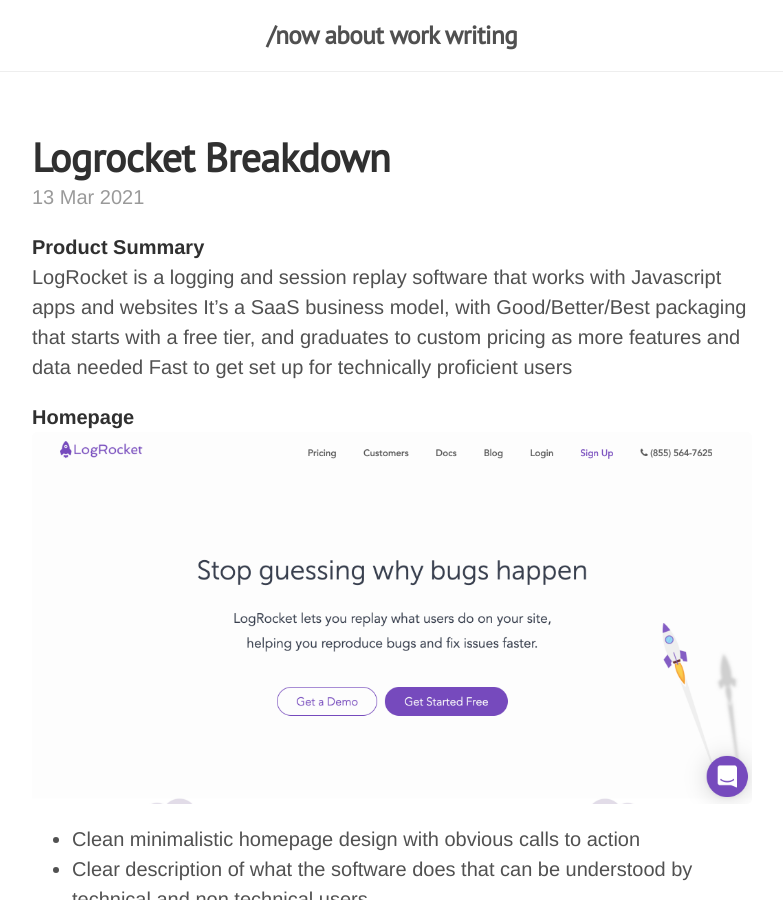
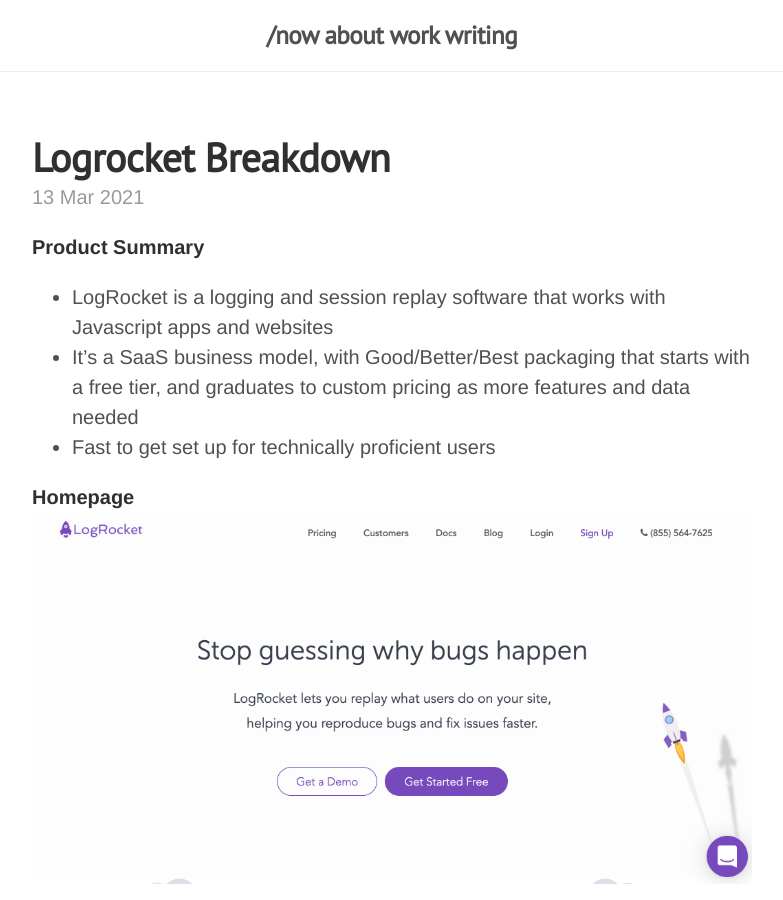
Before and after one commit to mattpupa/mattpupa, a Jekyll site: the page built from _posts/2021-03-13-LogRocket-Breakdown.markdown, in a window 1280 px wide and 900 px high. Shown: the whole window, without its empty margins (248-1031 px from the left). Built offline with Jekyll 4.4.1, drawn with Linux system fonts in a browser that asks for light colours.

Commit message:
formatting changes

```diff
--- a/_posts/2021-03-13-LogRocket-Breakdown.markdown
+++ b/_posts/2021-03-13-LogRocket-Breakdown.markdown
@@ -3,9 +3,9 @@
 ---
 
 **Product Summary**<br>
-LogRocket is a logging and session replay software that works with Javascript apps and websites
-It’s a SaaS business model, with Good/Better/Best packaging that starts with a free tier, and graduates to custom pricing as more features and data needed
-Fast to get set up for technically proficient users
+- LogRocket is a logging and session replay software that works with Javascript apps and websites
+- It’s a SaaS business model, with Good/Better/Best packaging that starts with a free tier, and graduates to custom pricing as more features and data needed
+- Fast to get set up for technically proficient users
 
 **Homepage**
 ![LogRocket Homepage](/assets/images/logrocket/website-homepage.png)
```
